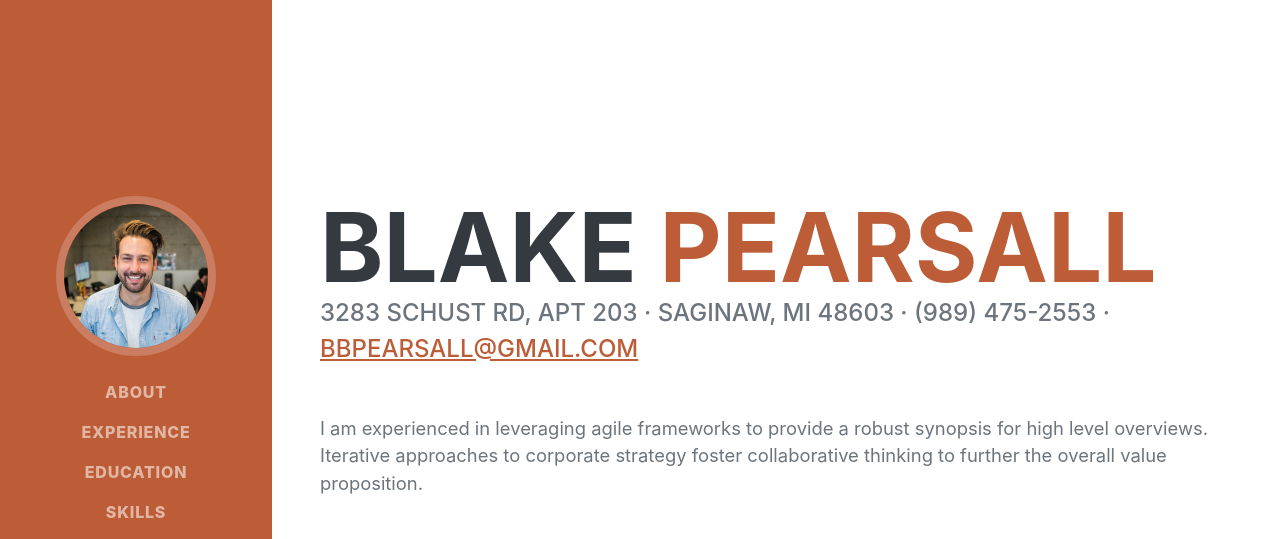
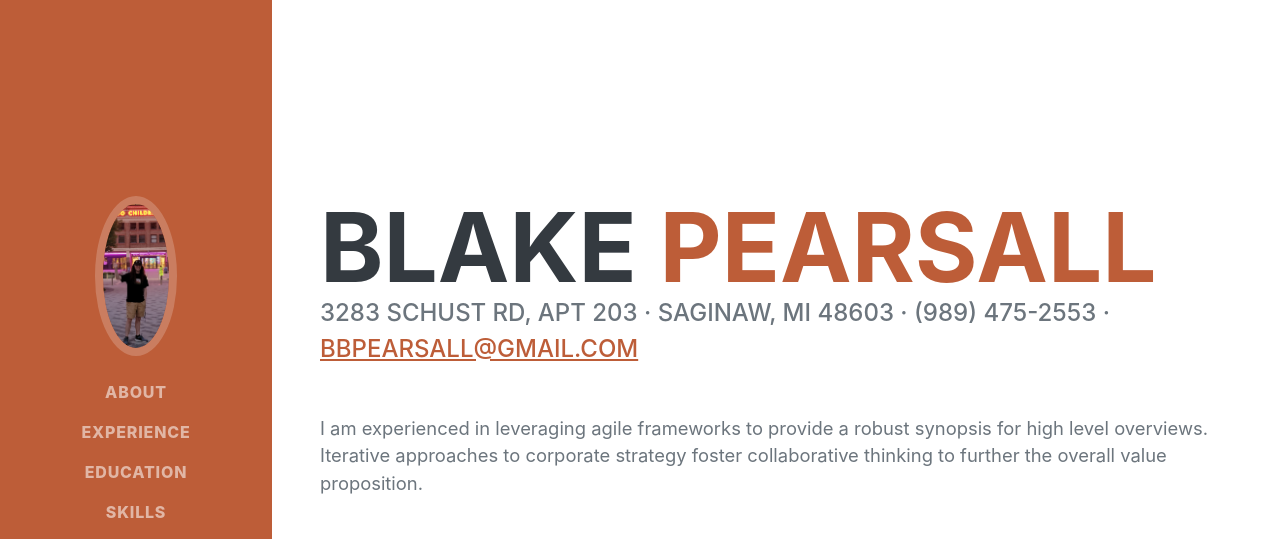
Before and after one commit to bbpearsall/bbpearsall.github.io, a plain HTML site: page startbootstrap-resume-gh-pages/index.html in a window 1280 px wide. Shown: the top 539 px of the page. Drawn offline with nearby package versions, Linux system fonts and the light colour scheme; a web font is replaced by a local one.

Commit message:
Update index.html

```diff
--- a/startbootstrap-resume-gh-pages/index.html
+++ b/startbootstrap-resume-gh-pages/index.html
@@ -20,7 +20,7 @@
         <nav class="navbar navbar-expand-lg navbar-dark bg-primary fixed-top" id="sideNav">
             <a class="navbar-brand js-scroll-trigger" href="#page-top">
                 <span class="d-block d-lg-none">Blake Pearsall</span>
-                <span class="d-none d-lg-block"><img class="img-fluid img-profile rounded-circle mx-auto mb-2" src="assets/img/profile.jpg" alt="..." /></span>
+                <span class="d-none d-lg-block"><img class="img-fluid img-profile rounded-circle mx-auto mb-2" src="assets/img/Screenshot_20231128_231925_Gallery.jpg" alt="..." /></span>
             </a>
             <button class="navbar-toggler" type="button" data-bs-toggle="collapse" data-bs-target="#navbarResponsive" aria-controls="navbarResponsive" aria-expanded="false" aria-label="Toggle navigation"><span class="navbar-toggler-icon"></span></button>
             <div class="collapse navbar-collapse" id="navbarResponsive">
```
